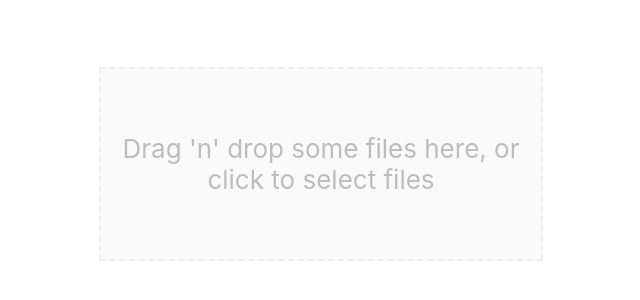
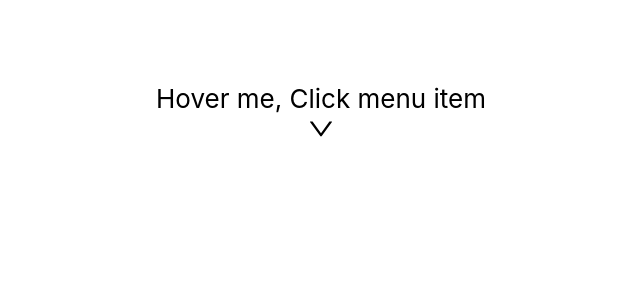
Before and after one commit to paulinagzd/app-integrador, a React (Create React App) app: page / in a window 1280 px wide. Shown: the part 286-586 px from the top of the page, without its empty margins (319-959 px from the left). Built offline with nearby package versions, Linux system fonts and the light colour scheme.

Commit message:
Commit cambios antes de pull

```diff
--- a/package.json
+++ b/package.json
@@ -7,6 +7,7 @@
     "@testing-library/jest-dom": "^5.16.2",
     "@testing-library/react": "^12.1.4",
     "@testing-library/user-event": "^13.5.0",
+    "antd": "^4.20.1",
     "csv": "^6.0.5",
     "papaparse": "^5.3.2",
     "react": "^17.0.2",
--- a/src/App.js
+++ b/src/App.js
@@ -1,11 +1,11 @@
 import './App.css';
 import FileDrop from './components/fileDrop';
-
+import DropDown from './components/dropDown';
 function App() {
   return (
     <div className="App">
       <header className="App-header">
-        <FileDrop></FileDrop>
+        <DropDown></DropDown>
       </header>
     </div>
   );
--- /dev/null
+++ b/src/components/dropDown.js
@@ -0,0 +1,87 @@
+import { Menu, Dropdown, message, Space } from 'antd';
+import { DownOutlined } from '@ant-design/icons';
+import { useState } from 'react';
+
+const onClick = ({ key }) => {
+    message.info(`Click on item ${key}`);
+  };
+
+  const menu = (
+    <Menu
+      onClick={onClick}
+      items={[
+        {
+          label: '1st menu item',
+          key: '1',
+        },
+        {
+          label: '2nd menu item',
+          key: '2',
+        },
+        {
+          label: '3rd menu item',
+          key: '3',
+        },
+      ]}
+    />
+  );
+
+  export default () => (
+    <Dropdown overlay={menu}>
+      <a onClick={e => e.preventDefault()}>
+        <Space>
+          Hover me, Click menu item
+          <DownOutlined />
+        </Space>
+      </a>
+    </Dropdown>
+  );
+
+/*
+function DropDown() {
+    //const itemChosen = useState("");
+
+    const onClick = ({ key }) => {
+        //itemChosen = key;
+        //console.log(itemChosen);
+        message.info(`Click on item ${key}`);
+    };
+
+    const menu = (
+        <Menu
+        onClick={onClick}
+        items={[
+            {
+            label: '1st menu item',
+            key: '1',
+            },
+            {
+            label: '2nd menu item',
+            key: '2',
+            },
+            {
+            label: '3rd menu item',
+            key: '3',
+            },
+        ]}
+        />
+    );
+
+    return (
+        <Dropdown overlay={menu}>
+        <a onClick={e => e.preventDefault()}>
+            <Space>
+            Hover me, Click menu item
+            <DownOutlined />
+            </Space>
+        </a>
+        </Dropdown>
+    );
+}
+
+export default DropDown;
+*/
+/*
+ -  Que el título sea el selected
+ -  Get Selected Item in menu
+*/
```
Also changed, not shown: 1 other file (tests, documents, lock files or other folders).
